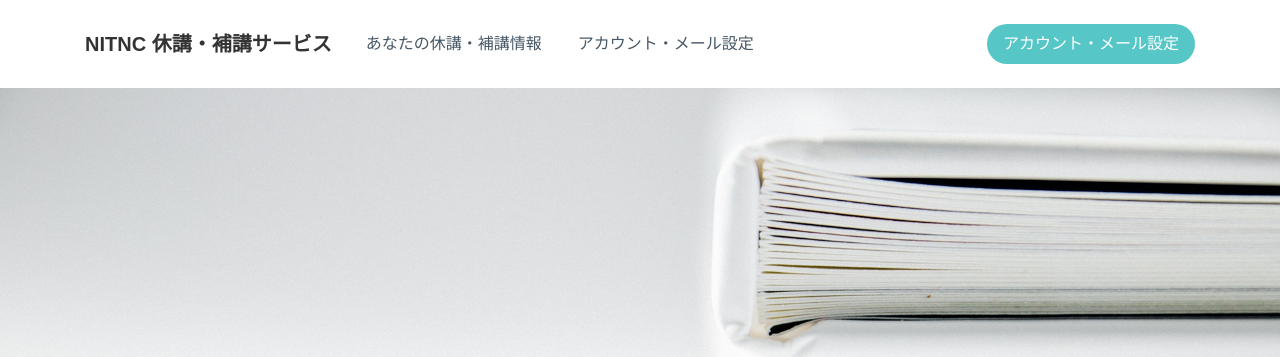
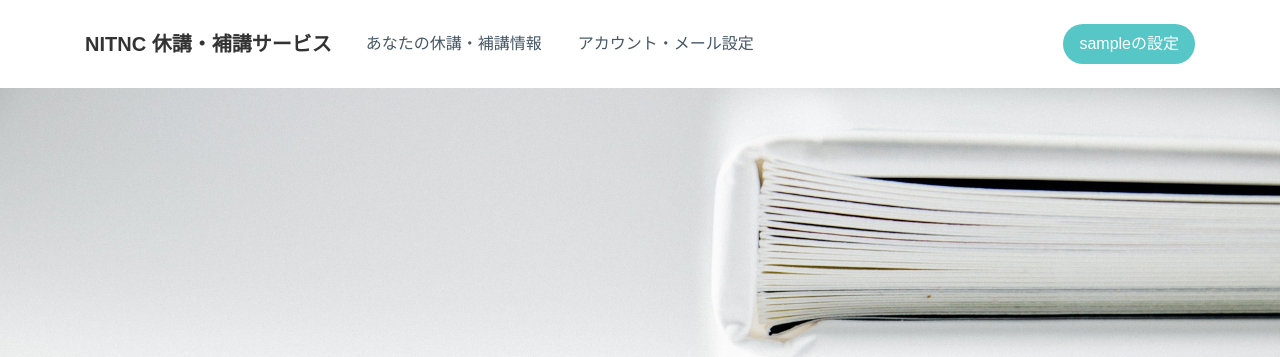
Before and after one commit to kekeho/NITNC-Cancel-Notification, a Django app: page / in a window 1280 px wide. Shown: the top 357 px of the page. Run offline with Django 3.2, Linux system fonts and the light colour scheme; the visitor is signed in with stand-in values (Sample User, id 1); some libraries are stand-ins or nearby versions; some web fonts are replaced.

Commit message:
fix: ナビゲーションバーの表示及びリンクを修正

```diff
--- a/templates/base.html
+++ b/templates/base.html
@@ -27,10 +27,10 @@
                     </ul>
                     <span class="navbar-text actions">
                         {% if user.id %}
-                        <a class="btn btn-light action-button" role="button" href="/accounts/profile/">アカウント・メール設定</a>
+                        <a class="btn btn-light action-button" role="button" href="/accounts/profile/">{{ user.username }}の設定</a>
                         {% else %}
-                        <a href="/accounts/login/" class="login">ログイン</a>
-                        <a class="btn btn-light action-button" role="button" href="">アカウント登録</a>
+                        <a href="{% url 'login' %}" class="login">ログイン</a>
+                        <a class="btn btn-light action-button" role="button" href="{% url 'signup' %}">アカウント登録</a>
                         {% endif %}
                     </span>
                 </div>
```
